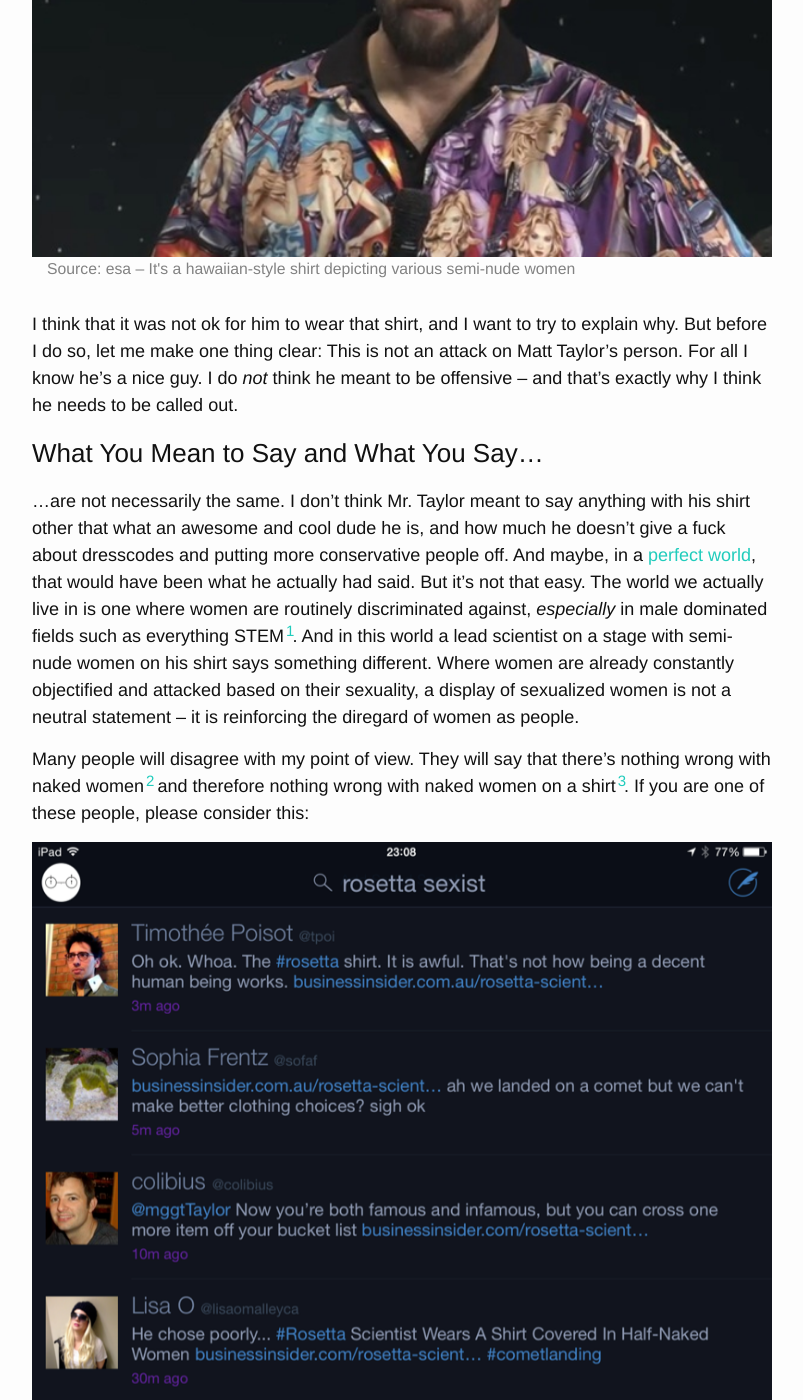
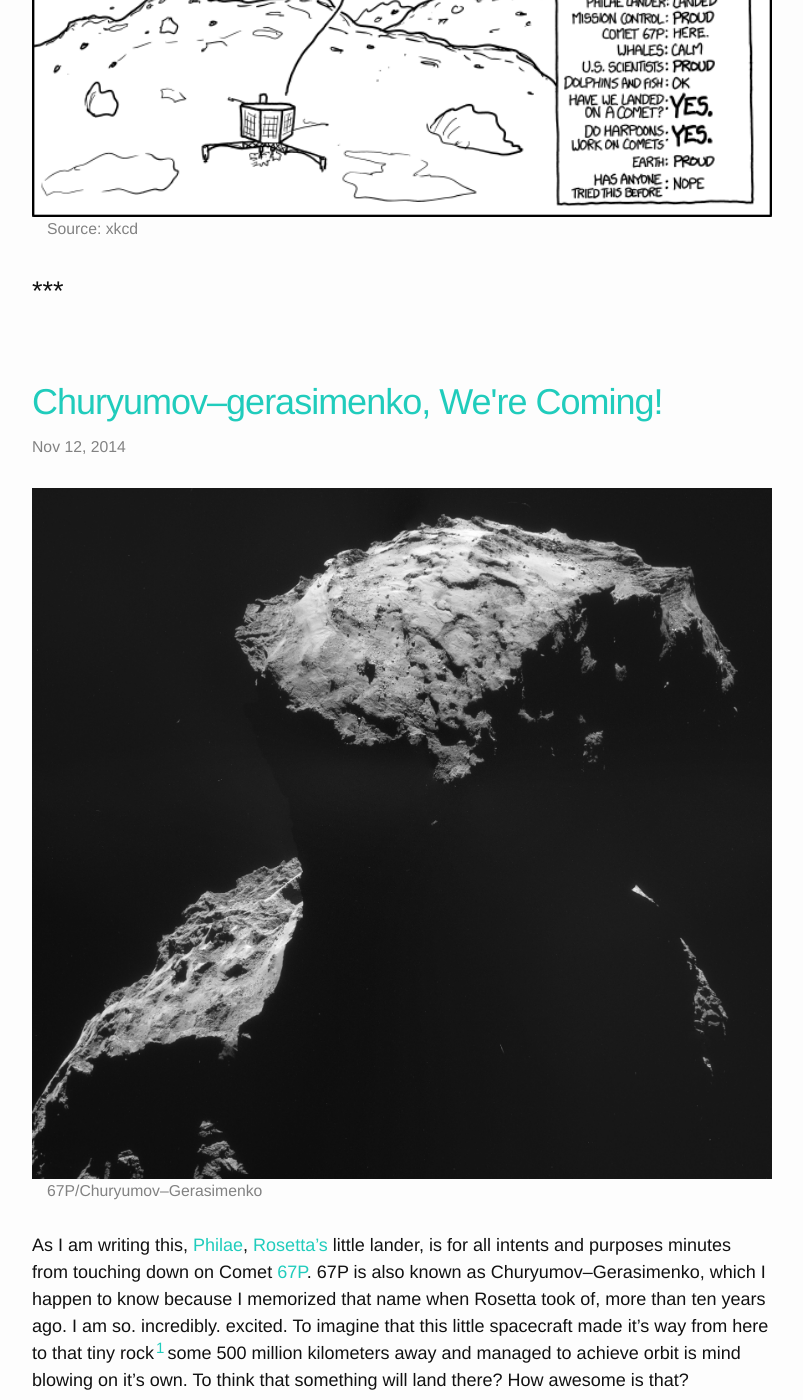
Before and after one commit to acdpnk/chrifpa.github.io, a Jekyll site: the page built from index.html, in a window 1280 px wide and 1400 px high, scrolled down 3427 px. Shown: the whole window, without its empty margins (238-1041 px from the left). Built offline with Jekyll 4.4.1, drawn with Linux system fonts in a browser that asks for light colours; the list of posts is cut into pages by our own code; some of the changed text lies outside the part shown.

Commit message:
fixed typo

```diff
--- a/_posts/2014-11-13-on-matt-taylors-shirt.md
+++ /dev/null
@@ -1,33 +0,0 @@
----
-permalink: /2014-11-13-on-matt-taylors-shirt
-date: 2014-11-13 00:09
-title: "On Matt Taylor's Shirt…"
-layout: post
----
-### …And Why I Think It's a Problem
-
-During today's [Philea Landing][], Project Scientist [Matt Taylor][] appeared in various media wearing a rather unconventional shirt:
-{% include image.html src="matt-taylor-shirt.jpg" description="Source: esa – It's a hawaiian-style shirt depicting various semi-nude women" link="" %}
-
-I think that it was not ok for him to wear that shirt, and I want to try to explain why. But before I do so, let me make one thing clear: This is not an attack on Matt Taylor's person. For all I know he's a nice guy. I do *not* think he meant to be offensive -- and that's exactly why I think he needs to be called out.
-
-### What You Mean to Say and What You Say…
-
-…are not necessarily the same. I don't think Mr. Taylor meant to say anything with his shirt other that what an awesome and cool dude he is, and how much he doesn't give a fuck about dresscodes and putting more conservative people off. And maybe, in a [perfect world][], that would have been what he actually had said. But it's not that easy. The world we actually live in is one where women are routinely discriminated against, *especially* in male dominated fields such as everything STEM[^STEM]. And in this world a lead scientist on a stage with semi-nude women on his shirt says something different. Where women are already constantly objectified and attacked based on their sexuality, a display of sexualized women is not a neutral statement -- it is reinforcing the diregard of women as people.
-
-Many people will disagree with my point of view. They will say that there's nothing wrong with naked women[^agree] and therefore nothing wrong with naked women on a shirt[^disagree]. If you are one of these people, please consider this:
-
-{% include image.html src="rosetta-sexist-twitter.png" description="This is what a search on Twitter for &quot;rosetta sexist&quot; looks like. Click to see for yourself." link="https://twitter.com/search?f=realtime&q=rosetta%20sexist&src=typd" %}
-
-I am asking you: is this, in your opinion, a good message to send? Because obviously that's how it was understood.
-
-A male lead scientist wearing a sexist shirt at work would be a problem any day. A male lead scientist wearing a sexist shirt on stage the day a historic scientific achievment takes place is a catastrophe, because it says loud and clear that there is no place for women in STEM, other than as half-naked decoration, and it does not matter one bit whether Matt Taylor wanted it to or not.
-
-
-
-[Philea Landing]: http://acid.pink/2014-11-12-churyumovgerasimenko-were-coming/
-[Matt Taylor]: http://www.independent.co.uk/news/science/dr-matt-taylor-the-tattooed-rosetta-project-scientist-who-took-twitter-by-storm-9856820.html
-[perfect world]: http://en.wikipedia.org/wiki/Spherical_cow
-[^STEM]: Science, Technology, Engineering, Mathematics
-[^agree]: I agree
-[^disagree]: I disagree
```
Also changed, not shown: _posts/2014-11-12-on-matt-taylors-shirt.md (+1 -1 lines).
